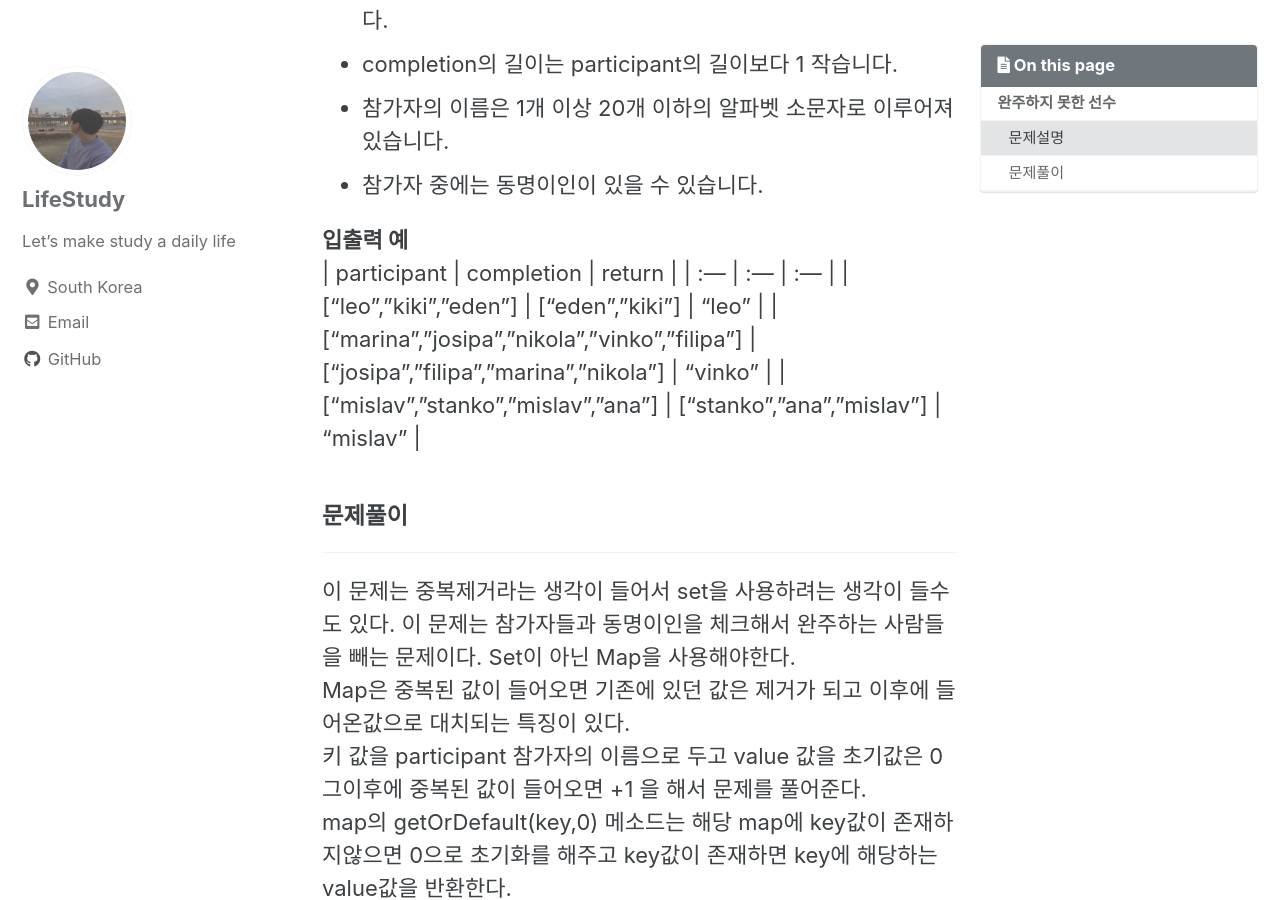
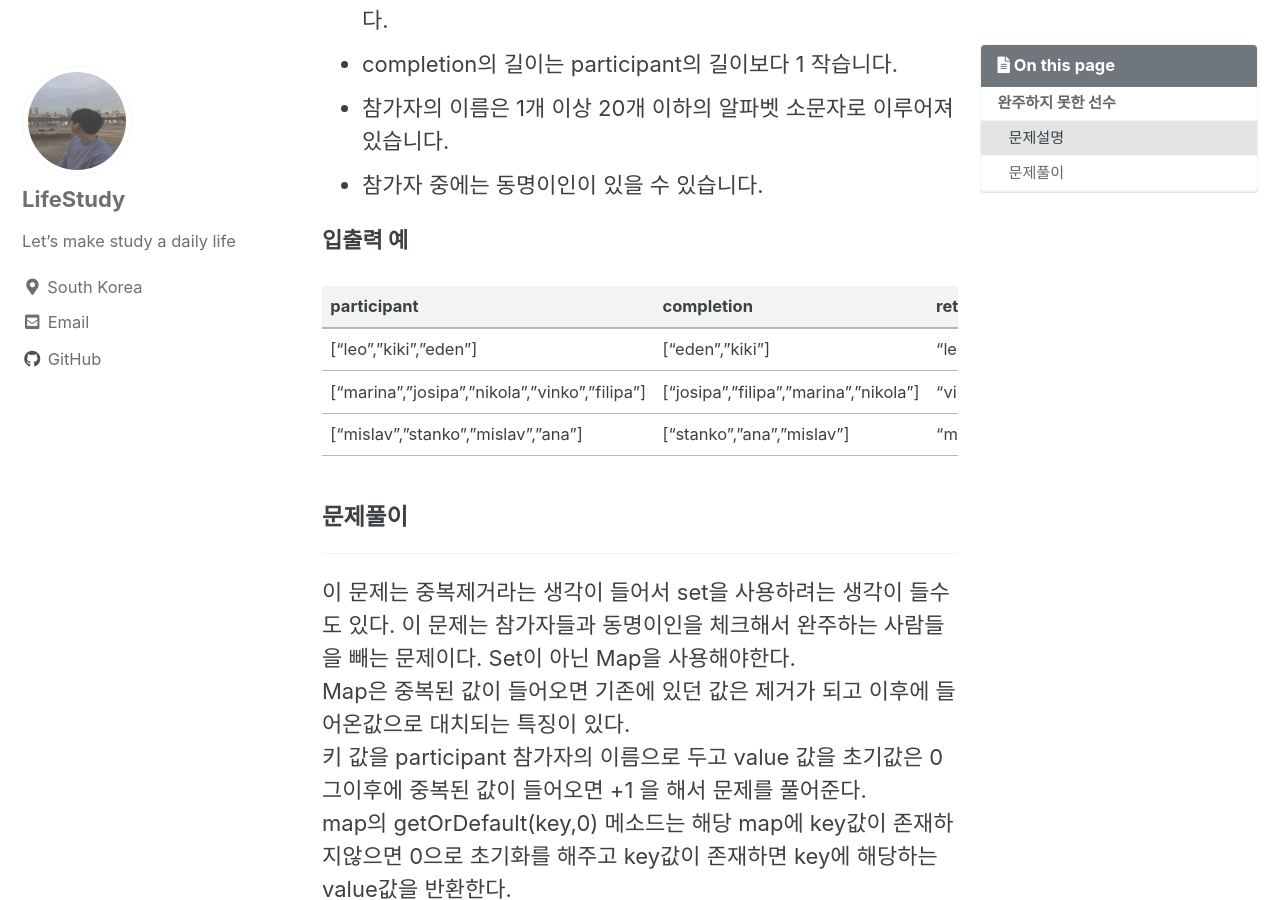
Before and after one commit to edw216/edw216.github.io, a Jekyll site: the page built from _posts/2021-04-12-gitblog-algorithm(2).md, in a window 1280 px wide and 900 px high, scrolled down 770 px. Built offline with Jekyll 4.4.1, drawn with Linux system fonts in a browser that asks for light colours; cached includes are drawn as plain includes.

```diff
--- a/_posts/2021-04-12-gitblog-algorithm(2).md
+++ b/_posts/2021-04-12-gitblog-algorithm(2).md
@@ -28,11 +28,12 @@ last_modified_at: 2021-04-12
 - 참가자 중에는 동명이인이 있을 수 있습니다.
 
 **입출력 예**<br>
-| participant | completion | return |
-| :--- | :--- | :--- |
-| ["leo","kiki","eden"] | ["eden","kiki"] | "leo" |
-| ["marina","josipa","nikola","vinko","filipa"] | ["josipa","filipa","marina","nikola"] | "vinko" |
-| ["mislav","stanko","mislav","ana"] | ["stanko","ana","mislav"] | "mislav" |
+
+|participant                                  |completion                            |return   |
+|:--------------------------------------------|:-------------------------------------|:--------|
+|["leo","kiki","eden"]                        |["eden","kiki"]                       |"leo"    |
+|["marina","josipa","nikola","vinko","filipa"]|["josipa","filipa","marina","nikola"] |"vinko"  |
+|["mislav","stanko","mislav","ana"]           |["stanko","ana","mislav"]             |"mislav" |
 
 
 #### 문제풀이
```
Also changed, not shown: _posts/2021-04-12-gitblog-algorithm(1).md (+5 -4 lines).
